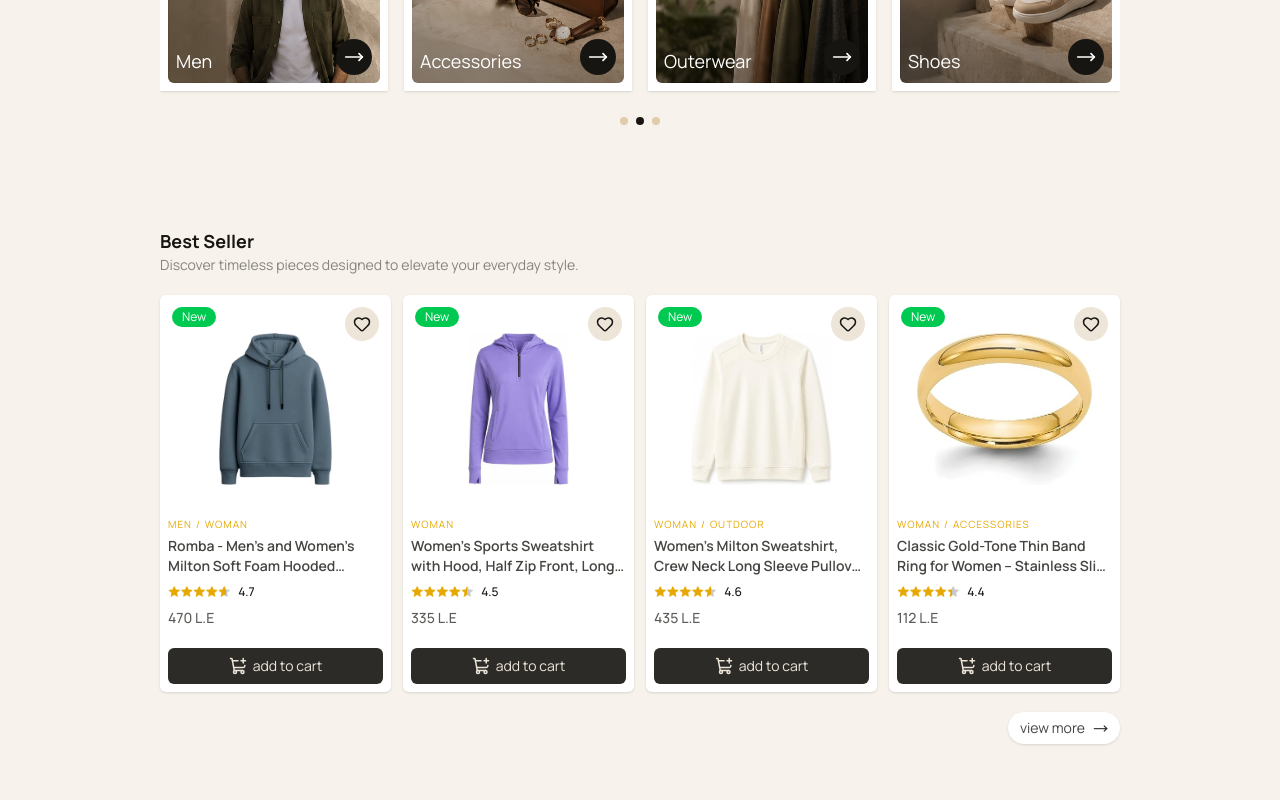
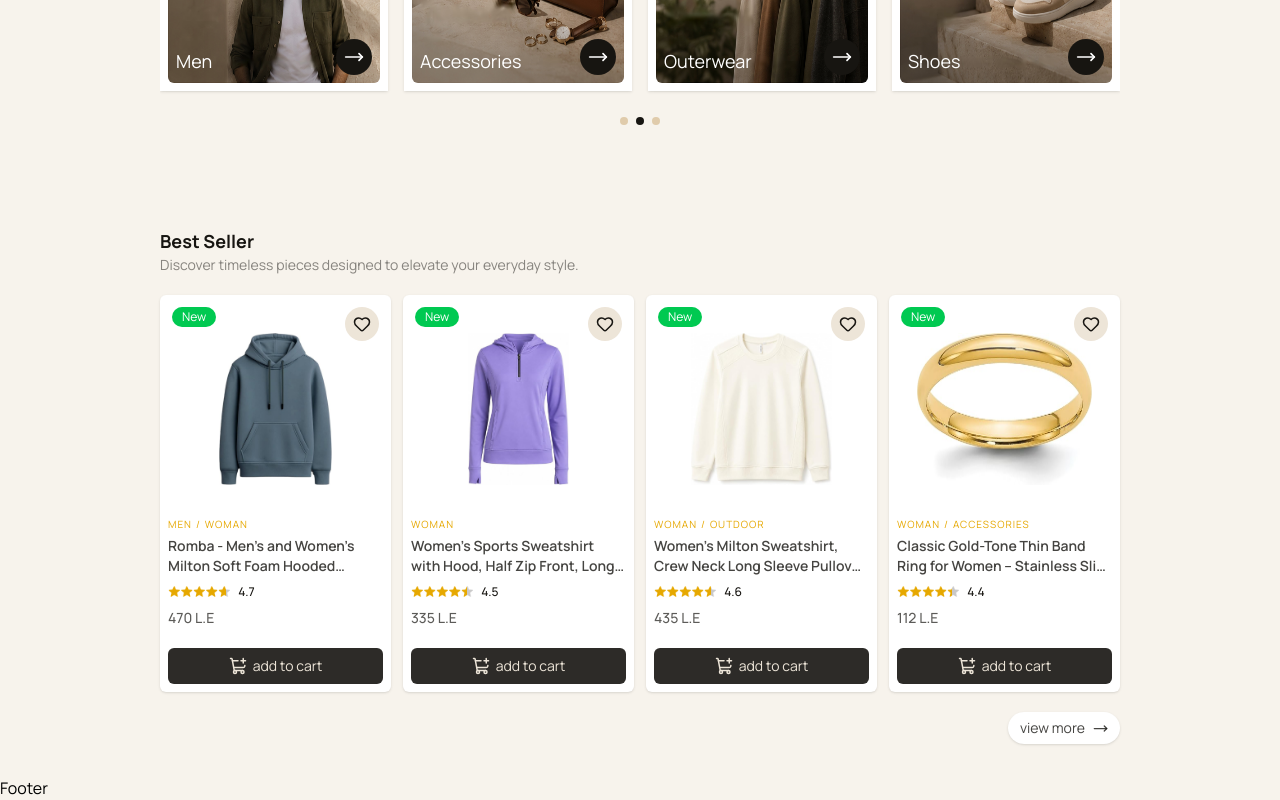
Before and after one commit to ahmed2020026/velora, a React (Vite) app: page / in a window 1280 px wide. Shown: the part 1217-2017 px from the top of the page. Before the commit the page ends 1993 px from the top, so only its background shows below. Built offline with nearby package versions, Linux system fonts and the light colour scheme.

Commit message:
add section product

```diff
--- a/src/App.tsx
+++ b/src/App.tsx
@@ -13,9 +13,9 @@ function App() {
       <main>
         <Main/>
       </main>
-      {/* <footer>
+      <footer>
         <Footer />
-      </footer> */}
+      </footer>
     </>
   )
 }
```
